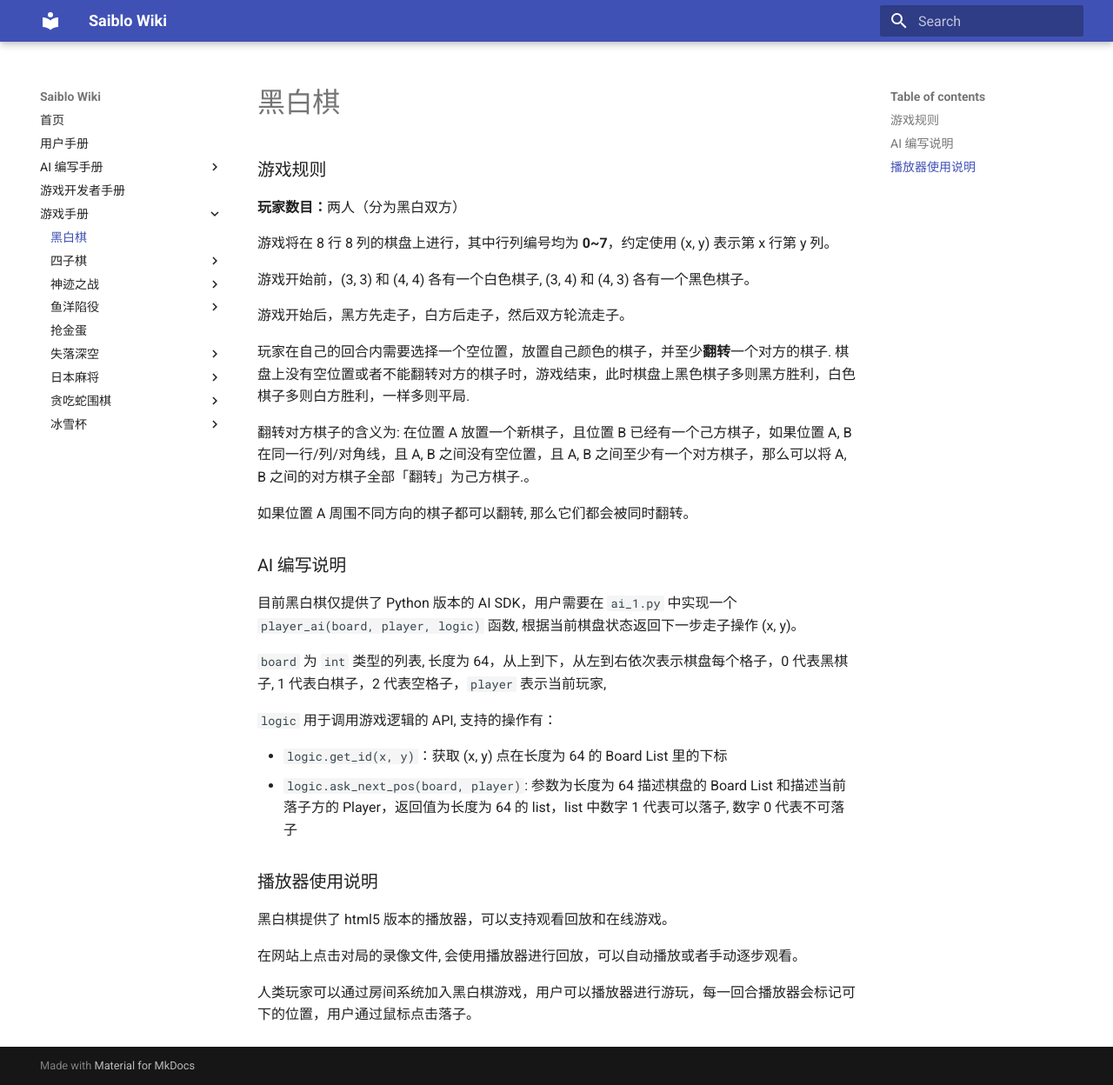
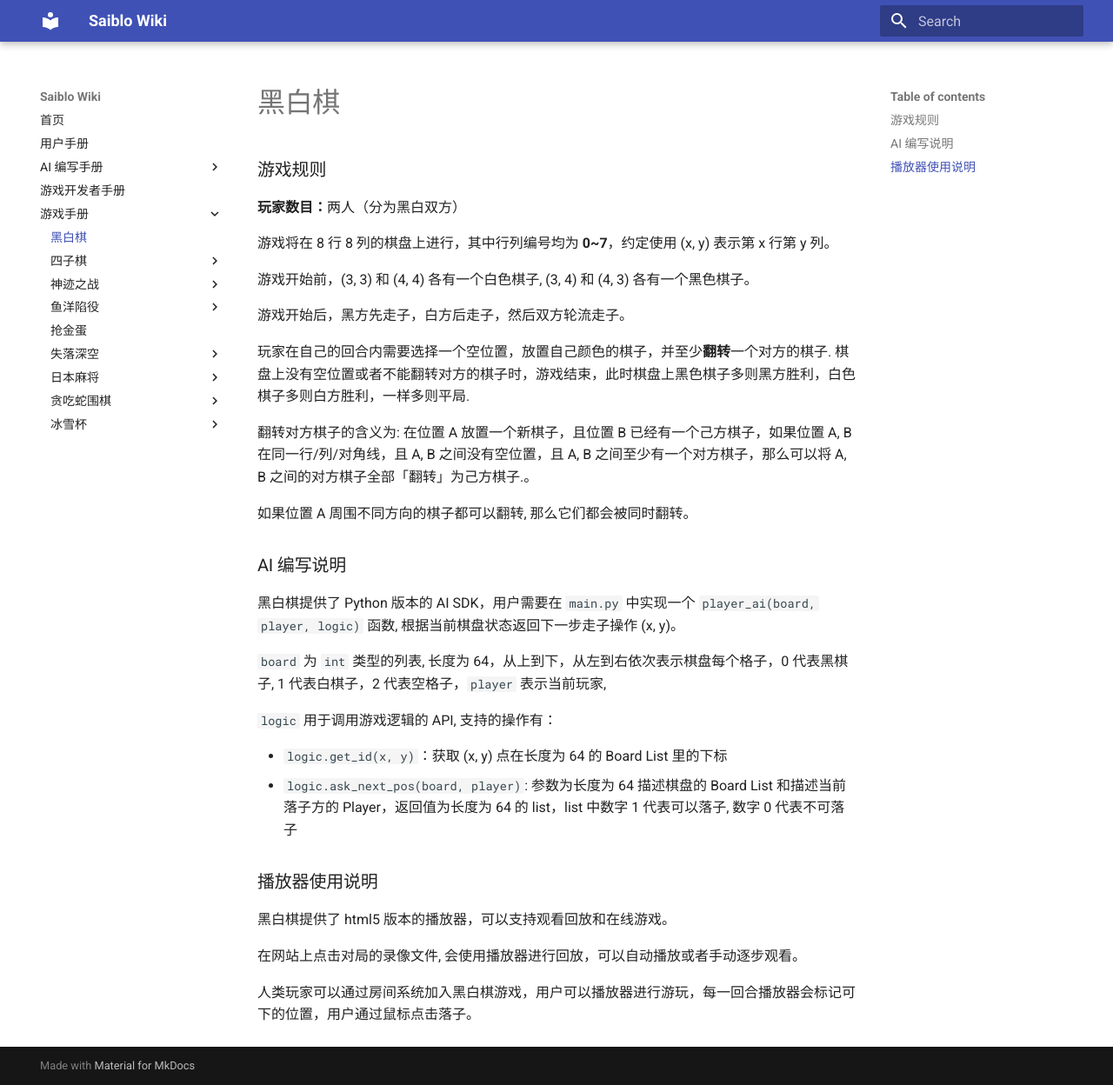
Before and after one commit to saiblo/saiblo-docs, an MkDocs documentation site: the page built from docs/games/reversi.md, in a window 1280 px wide and 1248 px high. Shown: the whole window at 87% size. Built offline with MkDocs 1.6.1 and Material for MkDocs 9.7.7, drawn with Linux system fonts in a browser that asks for light colours.

Commit message:
Update reversi doc

```diff
--- a/docs/games/reversi.md
+++ b/docs/games/reversi.md
@@ -16,7 +16,7 @@
 
 ### AI 编写说明
 
-目前黑白棋仅提供了 Python 版本的 AI SDK，用户需要在 `ai_1.py` 中实现一个 `player_ai(board, player, logic)` 函数, 根据当前棋盘状态返回下一步走子操作 (x, y)。
+黑白棋提供了 Python 版本的 AI SDK，用户需要在 `main.py` 中实现一个 `player_ai(board, player, logic)` 函数, 根据当前棋盘状态返回下一步走子操作 (x, y)。
 
 `board` 为 `int` 类型的列表, 长度为 64，从上到下，从左到右依次表示棋盘每个格子，0 代表黑棋子, 1 代表白棋子，2 代表空格子，`player` 表示当前玩家,
 
```
